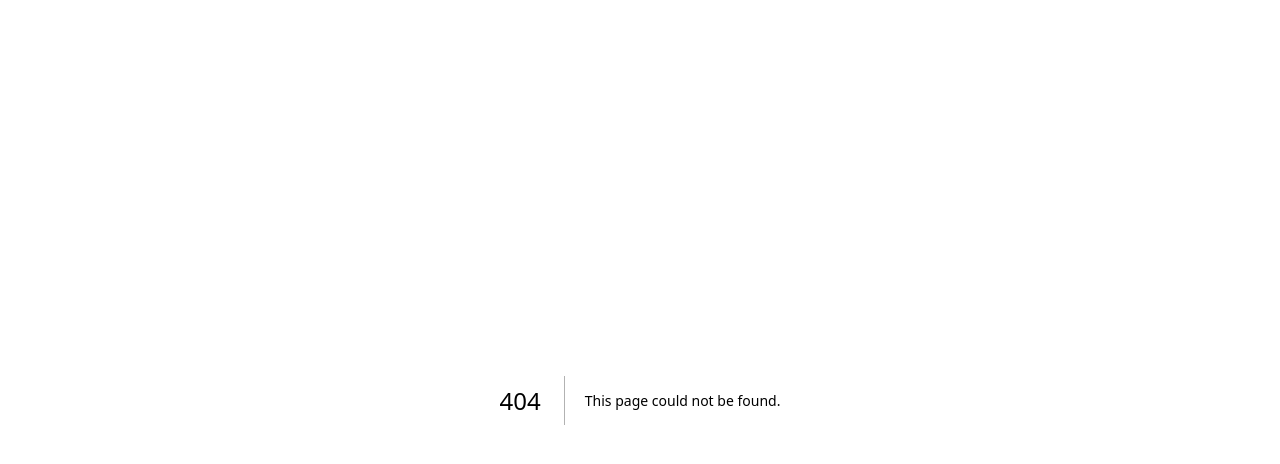
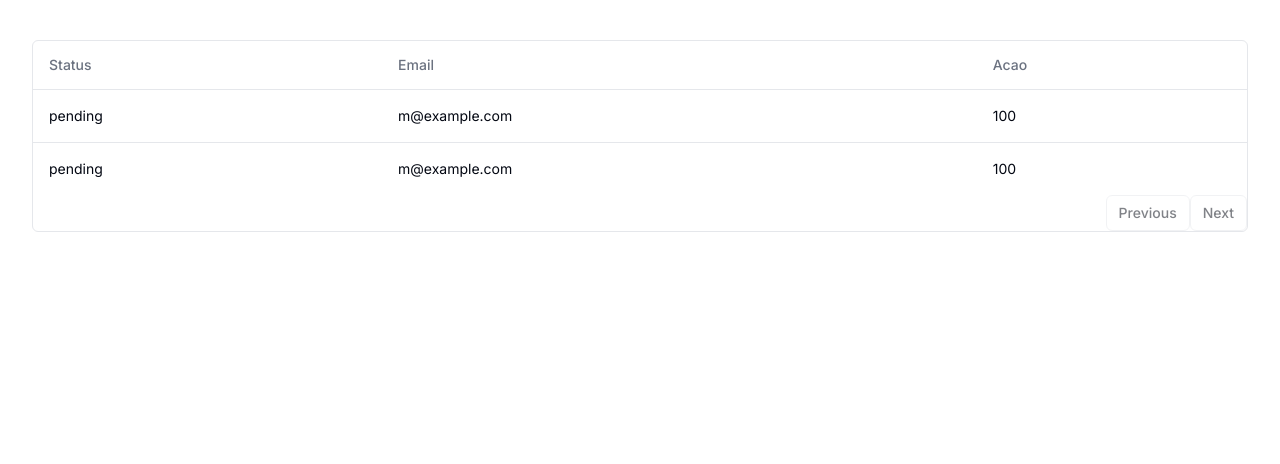
Before and after one commit to HugoGBR/Desenvolvimento-de-Sistema-de-Abertura-de-Chamados-Equipe2, a Next.js app in the folder Equipe2_chamado/: page /routes/historico in a window 1280 px wide. Before the commit this address had no page. Shown: the top 464 px of the page. Built offline with nearby package versions, Linux system fonts and the light colour scheme.

Commit message:
Tabela realizada

```diff
--- /dev/null
+++ b/Equipe2_chamado/app/routes/historico/columns.tsx
@@ -0,0 +1,28 @@
+"use client"
+
+import { ColumnDef } from "@tanstack/react-table"
+
+// This type is used to define the shape of our data.
+// You can use a Zod schema here if you want.
+export type Payment = {
+  id: string
+  acao: number
+  status: "pending" | "processing" | "success" | "failed"
+  email: string
+}
+
+export const columns: ColumnDef<Payment>[] = [
+  {
+    accessorKey: "status",
+    header: "Status",
+  },
+  {
+    accessorKey: "email",
+    header: "Email",
+  },
+  {
+    accessorKey: "acao",
+    header: "Acao",
+  },
+
+]
--- /dev/null
+++ b/Equipe2_chamado/app/routes/historico/data-table.tsx
@@ -0,0 +1,101 @@
+"use client"
+
+import {
+  ColumnDef,
+  flexRender,
+  getCoreRowModel,
+  getPaginationRowModel,
+  useReactTable,
+} from "@tanstack/react-table"
+
+import {
+  Table,
+  TableBody,
+  TableCell,
+  TableHead,
+  TableHeader,
+  TableRow,
+} from "@/components/ui/table"
+import { Button } from "@/components/ui/button"
+
+interface DataTableProps<TData, TValue> {
+  columns: ColumnDef<TData, TValue>[]
+  data: TData[]
+}
+
+export function DataTable<TData, TValue>({
+  columns,
+  data,
+}: DataTableProps<TData, TValue>) {
+  const table = useReactTable({
+    data,
+    columns,
+    getCoreRowModel: getCoreRowModel(),
+    getPaginationRowModel: getPaginationRowModel(),
+  })
+
+  return (
+    <div className="rounded-md border">
+      <Table>
+        <TableHeader>
+          {table.getHeaderGroups().map((headerGroup) => (
+            <TableRow key={headerGroup.id}>
+              {headerGroup.headers.map((header) => {
+                return (
+                  <TableHead key={header.id}>
+                    {header.isPlaceholder
+                      ? null
+                      : flexRender(
+                          header.column.columnDef.header,
+                          header.getContext()
+                        )}
+                  </TableHead>
+                )
+              })}
+            </TableRow>
+          ))}
+        </TableHeader>
+        <TableBody>
+          {table.getRowModel().rows?.length ? (
+            table.getRowModel().rows.map((row) => (
+              <TableRow
+                key={row.id}
+                data-state={row.getIsSelected() && "selected"}
+              >
+                {row.getVisibleCells().map((cell) => (
+                  <TableCell key={cell.id}>
+                    {flexRender(cell.column.columnDef.cell, cell.getContext())}
+                  </TableCell>
+                ))}
+              </TableRow>
+            ))
+          ) : (
+            <TableRow>
+              <TableCell colSpan={columns.length} className="h-24 text-center">
+                No results.
+              </TableCell>
+            </TableRow>
+          )}
+        </TableBody>
+      </Table>
+      <div className="text-right">
+          <Button
+            variant="outline"
+            size="sm"
+            onClick={() => table.previousPage()}
+            disabled={!table.getCanPreviousPage()}
+          >
+            Previous
+          </Button>
+          <Button
+            variant="outline"
+            size="sm"
+            onClick={() => table.nextPage()}
+            disabled={!table.getCanNextPage()}
+          >
+            Next
+          </Button>
+        </div>
+    </div>
+  )
+}
--- /dev/null
+++ b/Equipe2_chamado/app/routes/historico/page.tsx
@@ -0,0 +1,29 @@
+import { Payment, columns } from "./columns"
+import { DataTable } from "./data-table"
+
+async function getData(): Promise<Payment[]> {
+  return [
+    {
+      id: "728ed52f",
+      acao: 100,
+      status: "pending",
+      email: "m@example.com",
+    },
+    {
+      id: "728ed52f",
+      acao: 100,
+      status: "pending",
+      email: "m@example.com",
+    },
+  ]
+}
+
+export default async function DemoPage() {
+  const data = await getData()
+
+  return (
+    <div className="container mx-auto py-10">
+      <DataTable columns={columns} data={data} />
+    </div>
+  )
+}
--- /dev/null
+++ b/Equipe2_chamado/components/ui/table.tsx
@@ -0,0 +1,117 @@
+import * as React from "react"
+
+import { cn } from "@/lib/utils"
+
+const Table = React.forwardRef<
+  HTMLTableElement,
+  React.HTMLAttributes<HTMLTableElement>
+>(({ className, ...props }, ref) => (
+  <div className="relative w-full overflow-auto">
+    <table
+      ref={ref}
+      className={cn("w-full caption-bottom text-sm", className)}
+      {...props}
+    />
+  </div>
+))
+Table.displayName = "Table"
+
+const TableHeader = React.forwardRef<
+  HTMLTableSectionElement,
+  React.HTMLAttributes<HTMLTableSectionElement>
+>(({ className, ...props }, ref) => (
+  <thead ref={ref} className={cn("[&_tr]:border-b", className)} {...props} />
+))
+TableHeader.displayName = "TableHeader"
+
+const TableBody = React.forwardRef<
+  HTMLTableSectionElement,
+  React.HTMLAttributes<HTMLTableSectionElement>
+>(({ className, ...props }, ref) => (
+  <tbody
+    ref={ref}
+    className={cn("[&_tr:last-child]:border-0", className)}
+    {...props}
+  />
+))
+TableBody.displayName = "TableBody"
+
+const TableFooter = React.forwardRef<
+  HTMLTableSectionElement,
+  React.HTMLAttributes<HTMLTableSectionElement>
+>(({ className, ...props }, ref) => (
+  <tfoot
+    ref={ref}
+    className={cn(
+      "border-t bg-muted/50 font-medium [&>tr]:last:border-b-0",
+      className
+    )}
+    {...props}
+  />
+))
+TableFooter.displayName = "TableFooter"
+
+const TableRow = React.forwardRef<
+  HTMLTableRowElement,
+  React.HTMLAttributes<HTMLTableRowElement>
+>(({ className, ...props }, ref) => (
+  <tr
+    ref={ref}
+    className={cn(
+      "border-b transition-colors hover:bg-muted/50 data-[state=selected]:bg-muted",
+      className
+    )}
+    {...props}
+  />
+))
+TableRow.displayName = "TableRow"
+
+const TableHead = React.forwardRef<
+  HTMLTableCellElement,
+  React.ThHTMLAttributes<HTMLTableCellElement>
+>(({ className, ...props }, ref) => (
+  <th
+    ref={ref}
+    className={cn(
+      "h-12 px-4 text-left align-middle font-medium text-muted-foreground [&:has([role=checkbox])]:pr-0",
+      className
+    )}
+    {...props}
+  />
+))
+TableHead.displayName = "TableHead"
+
+const TableCell = React.forwardRef<
+  HTMLTableCellElement,
+  React.TdHTMLAttributes<HTMLTableCellElement>
+>(({ className, ...props }, ref) => (
+  <td
+    ref={ref}
+    className={cn("p-4 align-middle [&:has([role=checkbox])]:pr-0", className)}
+    {...props}
+  />
+))
+TableCell.displayName = "TableCell"
+
+const TableCaption = React.forwardRef<
+  HTMLTableCaptionElement,
+  React.HTMLAttributes<HTMLTableCaptionElement>
+>(({ className, ...props }, ref) => (
+  <caption
+    ref={ref}
+    className={cn("mt-4 text-sm text-muted-foreground", className)}
+    {...props}
+  />
+))
+TableCaption.displayName = "TableCaption"
+
+export {
+  Table,
+  TableHeader,
+  TableBody,
+  TableFooter,
+  TableHead,
+  TableRow,
+  TableCell,
+  TableCaption,
+}
```
